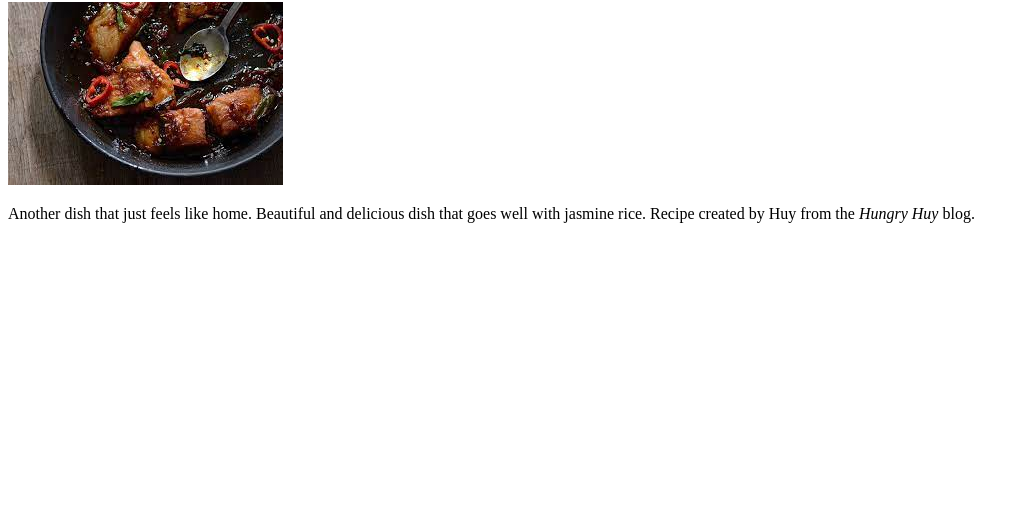
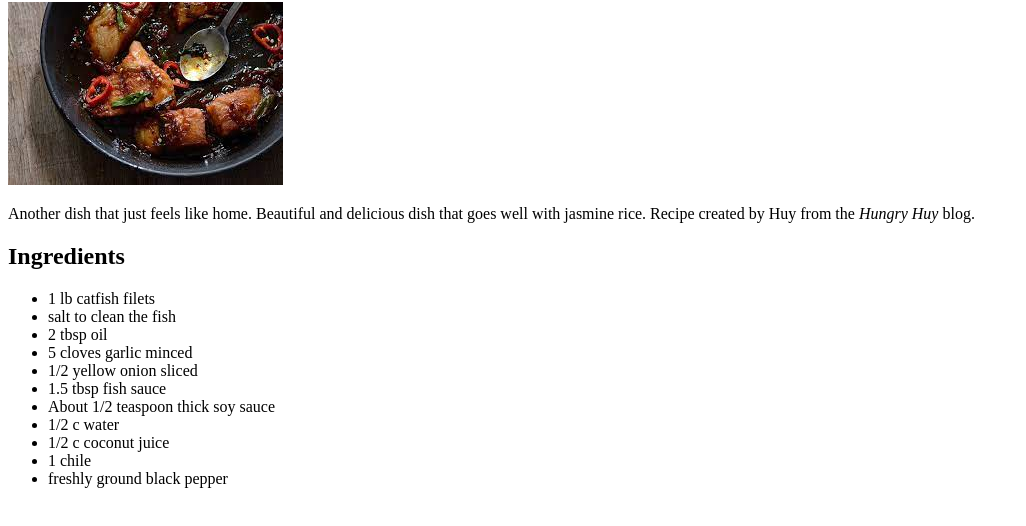
Before and after one commit to christineton1995/odin-recipes, a plain HTML site: page recipes/ca-kho-to.html in a window 1280 px wide. Shown: the part 78-604 px from the top of the page, without its empty margins (0-1026 px from the left). Drawn offline with Linux system fonts and the light colour scheme.

Commit message:
Add ingredients to ca-kho-to.html

```diff
--- a/recipes/ca-kho-to.html
+++ b/recipes/ca-kho-to.html
@@ -11,5 +11,20 @@
             and delicious dish that goes well with jasmine
             rice. Recipe created by Huy from the <em>Hungry Huy</em>
             blog.</p>
+        <h2>Ingredients</h2>
+          <ul>
+            <li>1 lb catfish filets</li>
+            <li>salt to clean the fish</li>
+            <li>2 tbsp oil</li>
+            <li>5 cloves garlic minced</li>
+            <li>1/2 yellow onion sliced</li>
+            <li>1.5 tbsp fish sauce</li>
+            <li>About 1/2 teaspoon thick soy sauce</li>
+            <li>1/2 c water</li>
+            <li>1/2 c coconut juice</li>
+            <li>1 chile</li>
+            <li>freshly ground black pepper</li>
+          </ul>
+
     </body>
 </html>
```
